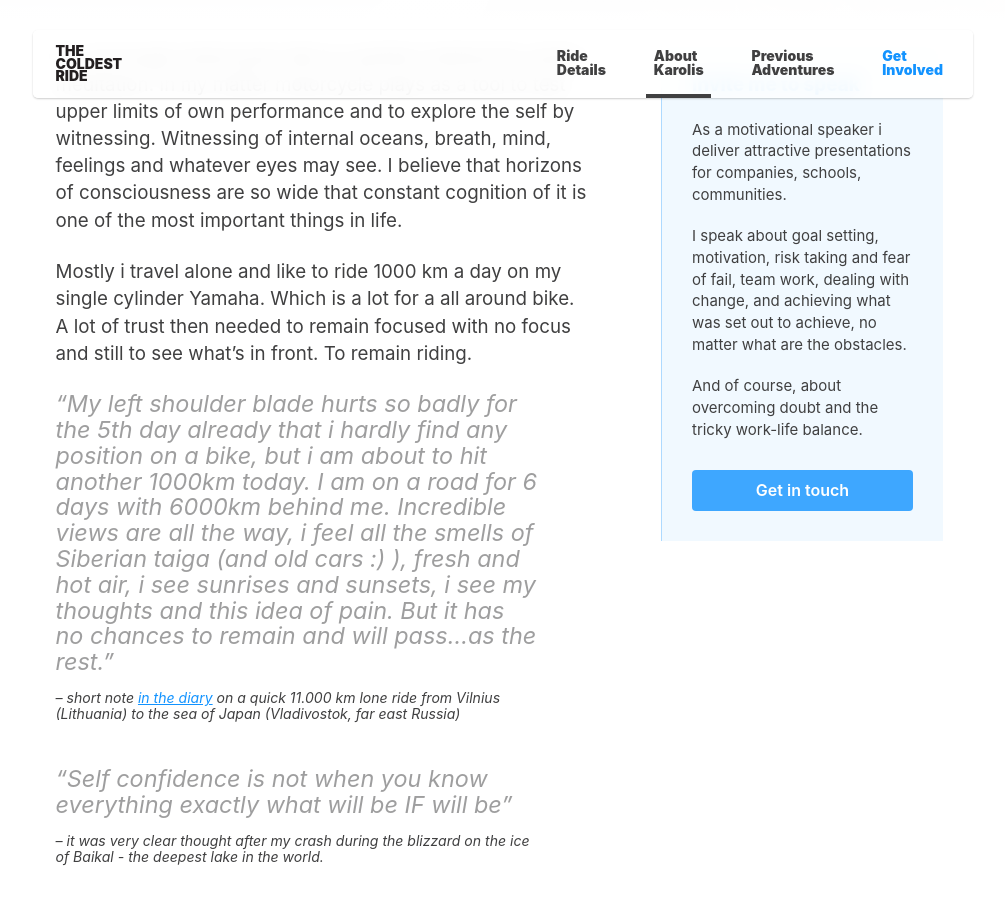
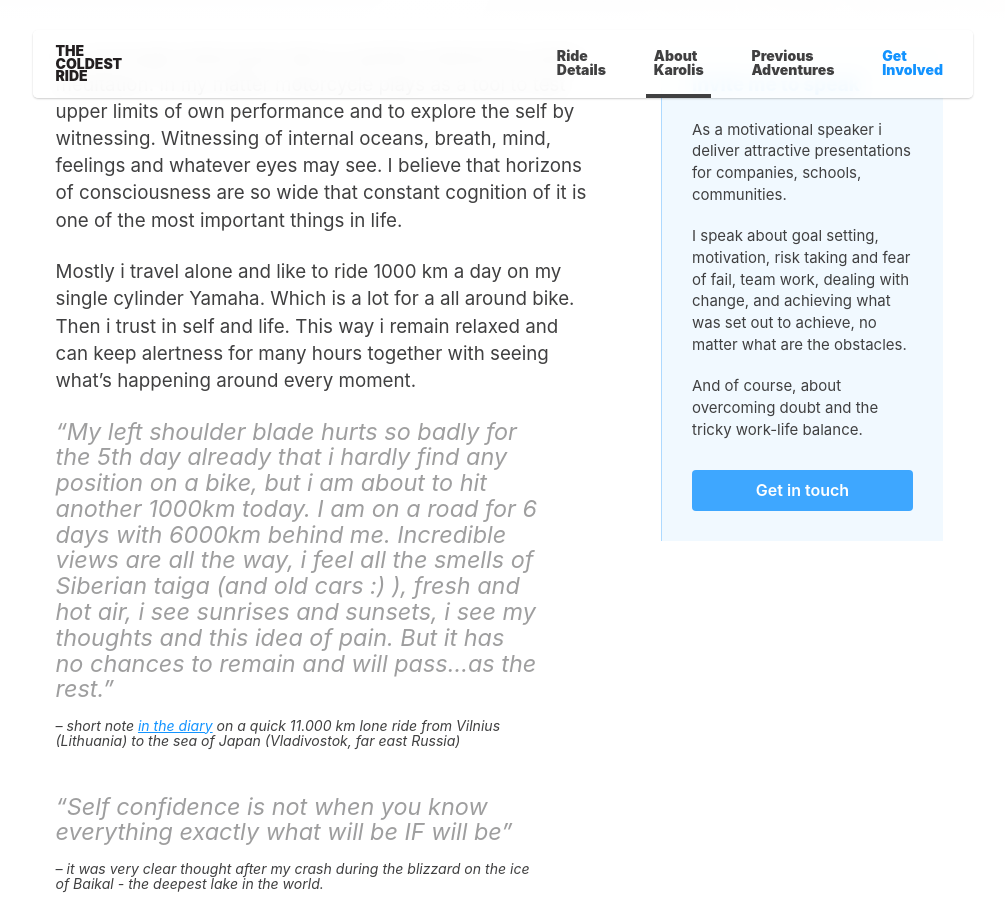
Before and after one commit to karolismieliauskas/thecoldestride.com, a Jekyll site: the page built from pages/about.html, in a window 1280 px wide and 900 px high, scrolled down 627 px. Shown: the whole window, without its empty margins (137-1142 px from the left). Built offline with Jekyll 4.4.1, drawn with Linux system fonts in a browser that asks for light colours.

Commit message:
Update about.yml

```diff
--- a/_data/about.yml
+++ b/_data/about.yml
@@ -3,7 +3,7 @@
 body: |
     For me tough motorcycle ride is a perfect method for active meditation. In my matter motorcycle plays as a tool to test upper limits of own performance and to explore the self by witnessing. Witnessing of internal oceans, breath, mind, feelings and whatever eyes may see. I believe that horizons of consciousness are so wide that constant cognition of it is one of the most important things in life.
 
-    Mostly i travel alone and like to ride 1000 km a day on my single cylinder Yamaha. Which is a lot for a all around bike. A lot of trust then needed to remain focused with no focus and still to see what's in front. To remain riding.
+    Mostly i travel alone and like to ride 1000 km a day on my single cylinder Yamaha. Which is a lot for a all around bike. Then i trust in self and life. This way i remain relaxed and can keep alertness for many hours together with seeing what's happening around every moment.
 
     > "My left shoulder blade hurts so badly for the 5th day already that i hardly find any position on a bike, but i am about to hit another 1000km today. I am on a road for 6 days with 6000km behind me. Incredible views are all the way, i feel all the smells of Siberian taiga (and old cars :) ), fresh and hot air, i see sunrises and sunsets, i see my thoughts and this idea of pain. But it has no chances to remain and will pass...as the rest."
     >
```
